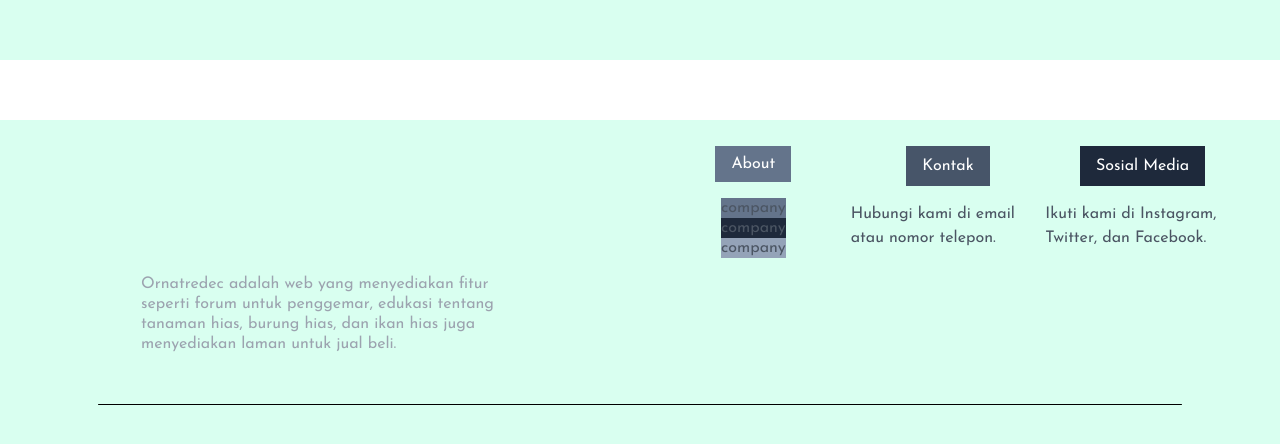
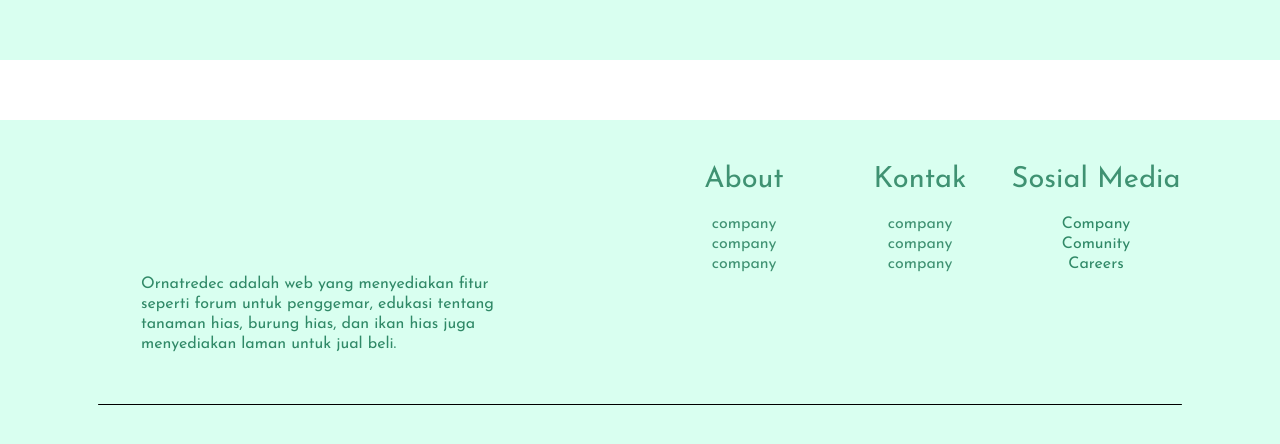
Before and after one commit to auliarahman789/ornatredec, a Next.js app: page / in a window 1280 px wide. Shown: the part 2420-2864 px from the top of the page. Built offline with nearby package versions, Linux system fonts and the light colour scheme.

Commit message:
footer tinggal menambahkan logo

```diff
--- a/src/app/components/homepage/footer.tsx
+++ b/src/app/components/homepage/footer.tsx
@@ -7,35 +7,35 @@ function Footer() {
         <div className="my-[90px]">
           <div className="grid grid-cols-1 md:grid-cols-2 gap-8 translate-y-10">
             <div className="flex flex-col items-center md:items-start ms-[141px]">
-              <span className="text-gray-400 leading-tight max-w-[360px]">
+              <span className="text-[#308967] leading-tight max-w-[360px]">
                 Ornatredec adalah web yang menyediakan fitur seperti forum untuk
                 penggemar, edukasi tentang tanaman hias, burung hias, dan ikan
                 hias juga menyediakan laman untuk jual beli.
               </span>
             </div>
-            <div className="grid grid-cols-3 justify-center -mt-32 mr-10">
+            <div className="grid grid-cols-3 justify-center -mt-28 mr-24">
               {/* About */}
               <div className="flex flex-col items-center leading-tight">
-                <span className="bg-slate-500 px-4 py-2">About</span>
-                <p className="text-gray-600 mt-4 bg-slate-500">company</p>
-                <p className="text-gray-600 bg-slate-800">company</p>
-                <p className="text-gray-600 bg-slate-400">company</p>
+                <span className="text-[#3F9272] text-[29px]">About</span>
+                <p className="text-[#3F9272] mt-4 text-[16px]">company</p>
+                <p className="text-[#3F9272] text-[16px]">company</p>
+                <p className="text-[#3F9272] text-[16px]">company</p>
               </div>
 
               {/* Kontak */}
-              <div className="flex flex-col items-center">
-                <span className="bg-slate-600 px-4 py-2">Kontak</span>
-                <p className="text-gray-600 mt-4">
-                  Hubungi kami di email atau nomor telepon.
-                </p>
+              <div className="flex flex-col items-center leading-tight">
+                <span className="text-[#3F9272] text-[29px]">Kontak</span>
+                <p className="text-[#3F9272] text-[16px] mt-4">company</p>
+                <p className="text-[#3F9272] text-[16px]">company</p>
+                <p className="text-[#3F9272] text-[16px]">company</p>
               </div>
 
               {/* Sosial Media */}
-              <div className="flex flex-col items-center">
-                <span className="bg-slate-800 px-4 py-2">Sosial Media</span>
-                <p className="text-gray-600 mt-4">
-                  Ikuti kami di Instagram, Twitter, dan Facebook.
-                </p>
+              <div className="flex flex-col items-center leading-tight">
+                <span className="text-[#3F9272] text-[29px]">Sosial Media</span>
+                <p className="text-[#308967] mt-4 text-[16px]">Company</p>
+                <p className="text-[#308967] text-[16px]">Comunity</p>
+                <p className="text-[#308967] text-[16px]">Careers</p>
               </div>
             </div>
           </div>
```
